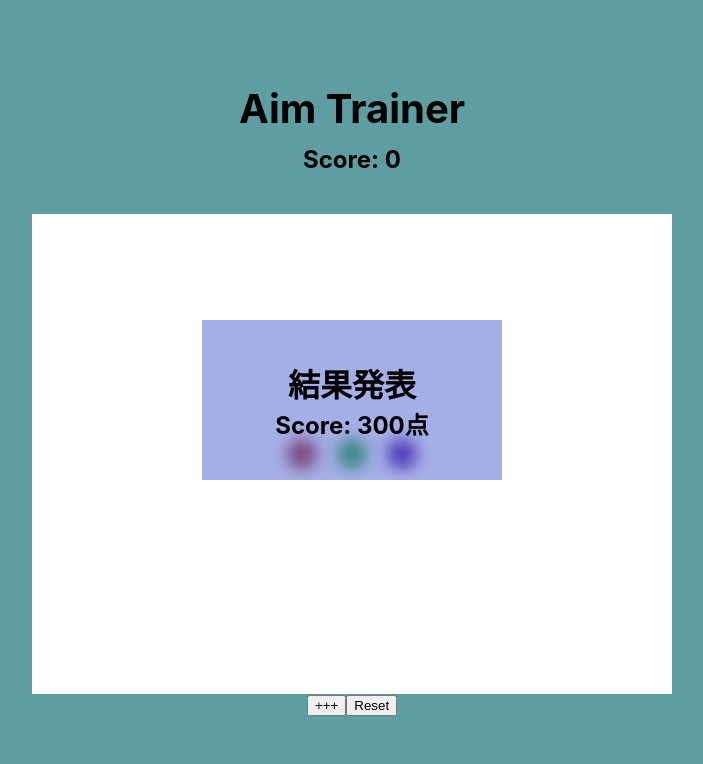
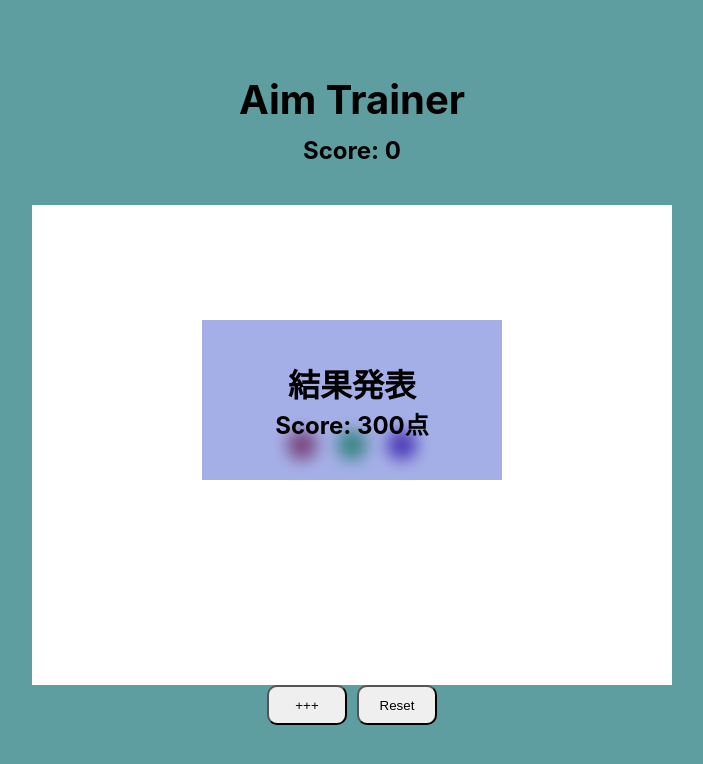
Before and after one commit to oNqNu/aim-trainer, a React (Create React App) app: page / in a window 1280 px wide. Shown: the top 764 px of the page, without its empty margins (288-991 px from the left). Built offline with nearby package versions, Linux system fonts and the light colour scheme.

Commit message:
feat: ボタン周りのスタイル

```diff
--- a/src/App.css
+++ b/src/App.css
@@ -2,6 +2,11 @@ h1,
 h2 {
   margin: 0;
   padding: 0;
+}
+button {
+  height: 40px;
+  width: 80px;
+  border-radius: 10px;
 }
 
 .App {
@@ -20,6 +25,12 @@ h2 {
 
 .score {
   margin-top: 12px;
+}
+.contents-container {
+  display: flex;
+  flex-flow: column;
+  justify-content: center;
+  align-items: center;
 }
 
 .playarea {
@@ -62,6 +73,11 @@ h2 {
   margin-left: 20px;
 }
 
+.button-container {
+  display: flex;
+  gap: 10px;
+}
+
 .result-container {
   display: flex;
   flex-direction: column;
--- a/src/App.tsx
+++ b/src/App.tsx
@@ -24,8 +24,14 @@ function App() {
             onClick={() => setScore(score + 3)}
           ></div>
         </div>
-        <button onClick={() => setScore(score + 1)}>+++</button>
-        <button onClick={() => setScore(0)}>Reset</button>
+        <div className="button-container">
+          <button className="plusButton" onClick={() => setScore(score + 1)}>
+            +++
+          </button>
+          <button className="resetButton" onClick={() => setScore(0)}>
+            Reset
+          </button>
+        </div>
       </div>
       <div className="result-container">
         <h1>結果発表</h1>
```
